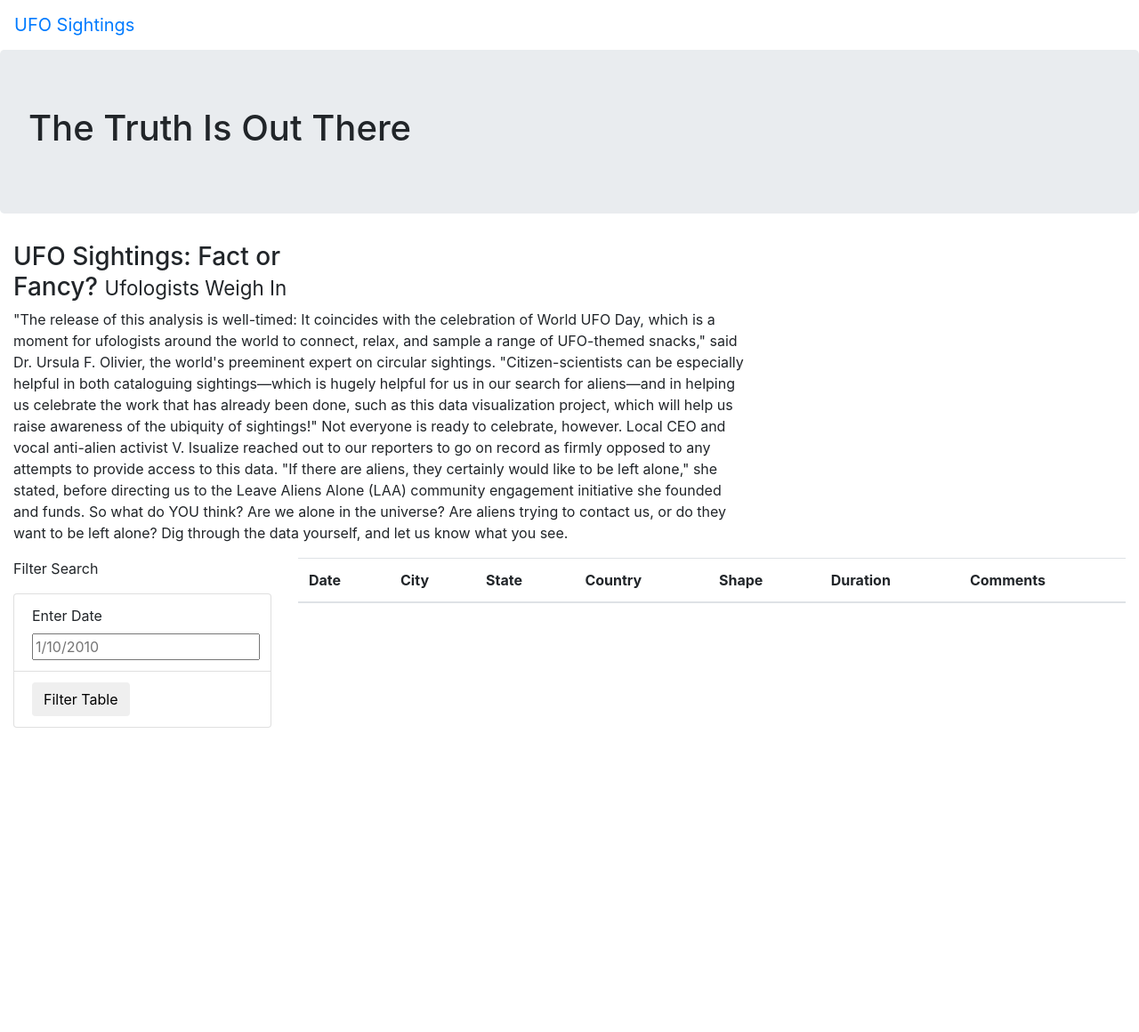
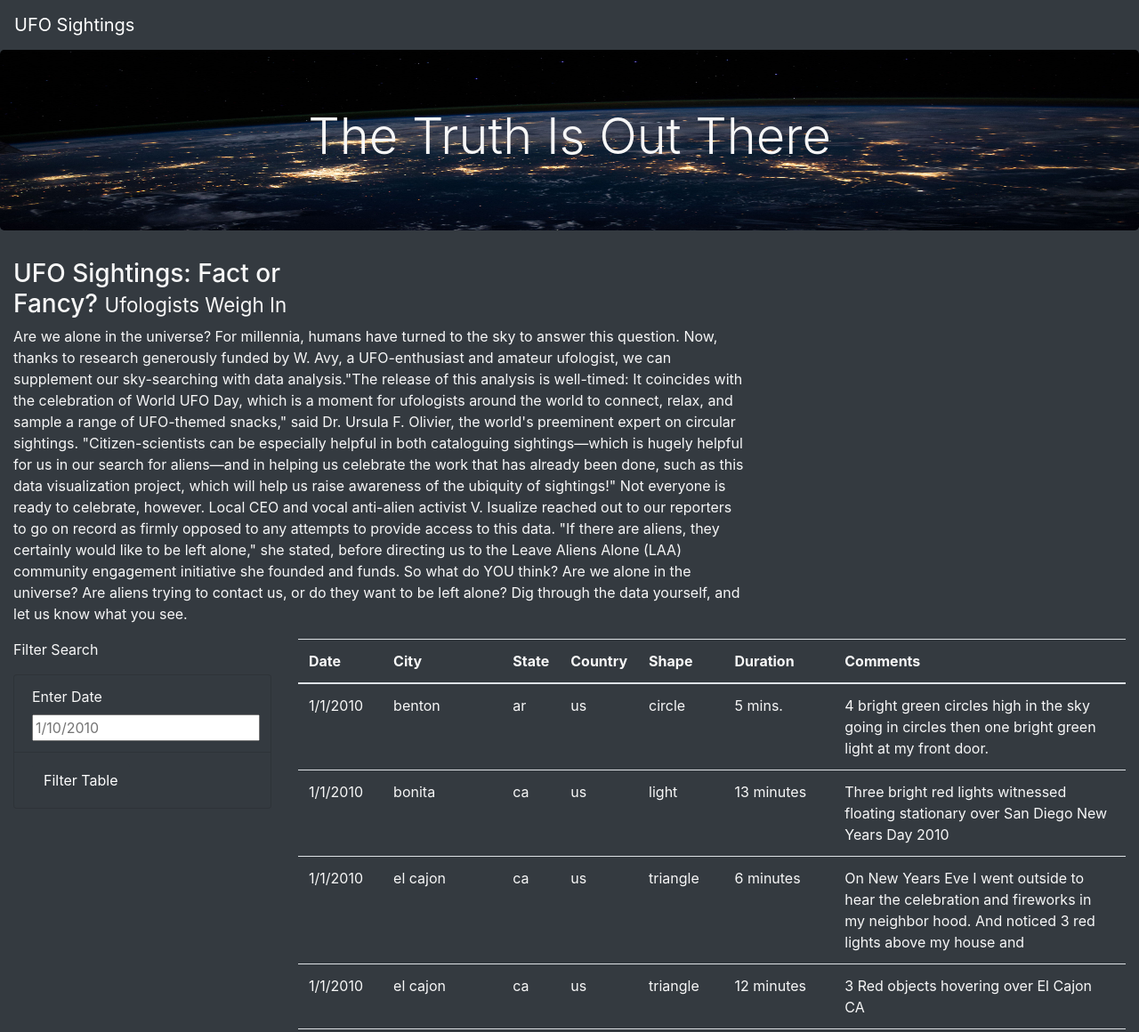
Before and after one commit to BartBachrach/UFOs, a plain HTML site: page index.html in a window 1280 px wide. Shown: the top 1160 px of the page at 89% size. Before the commit the page ends 818 px from the top, so only its background shows below. Drawn offline with nearby package versions, Linux system fonts and the light colour scheme.

Commit message:
end of module work

```diff
--- a/index.html
+++ b/index.html
@@ -13,14 +13,14 @@
             />
             <link rel="stylesheet" href="static/css/style.css">
 </head>
-<body>
+<body class="bg-dark">
     <div class="wrapper">
-        <nav class="navbar navbar-expand-lg">
+        <nav class="navbar navbar-dark bg-dark navbar-expand-lg">
             <a class="navbar-brand" href="index.html">UFO Sightings</a>
         </nav>
     </div>
     <div class="jumbotron">
-        <h1>The Truth Is Out There</h1>
+        <h1 class="display-4">The Truth Is Out There</h1>
     </div>
     <div class="container-fluid">
         <div class="row">
@@ -30,7 +30,7 @@
         <h3>UFO Sightings: Fact or Fancy? <small>Ufologists Weigh In</small></h3>
     </div>
     <div class="col-md-8">
-        <p>"The release of this analysis is well-timed: It coincides with the celebration of World UFO Day, which is a moment for ufologists around the world to connect, relax, and sample a range of UFO-themed snacks," said Dr. Ursula F. Olivier, the world's preeminent expert on circular sightings. "Citizen-scientists can be especially helpful in both cataloguing sightings—which is hugely helpful for us in our search for aliens—and in helping us celebrate the work that has already been done, such as this data visualization project, which will help us raise awareness of the ubiquity of sightings!"
+        <p>Are we alone in the universe? For millennia, humans have turned to the sky to answer this question. Now, thanks to research generously funded by W. Avy, a UFO-enthusiast and amateur ufologist, we can supplement our sky-searching with data analysis."The release of this analysis is well-timed: It coincides with the celebration of World UFO Day, which is a moment for ufologists around the world to connect, relax, and sample a range of UFO-themed snacks," said Dr. Ursula F. Olivier, the world's preeminent expert on circular sightings. "Citizen-scientists can be especially helpful in both cataloguing sightings—which is hugely helpful for us in our search for aliens—and in helping us celebrate the work that has already been done, such as this data visualization project, which will help us raise awareness of the ubiquity of sightings!"
 
             Not everyone is ready to celebrate, however. Local CEO and vocal anti-alien activist V. Isualize reached out to our reporters to go on record as firmly opposed to any attempts to provide access to this data. "If there are aliens, they certainly would like to be left alone," she stated, before directing us to the Leave Aliens Alone (LAA) community engagement initiative she founded and funds.
 
@@ -41,15 +41,15 @@
     <div class="container-fluid">
         <div class="row">
             <div class="col-md-3">
-                <form>
+                <form class="bg-dark">
                     <p>Filter Search</p>
-                    <ul class="list-group">
-                        <li class="list-group-item">
-                            <label for="date">Enter Date</label>
+                    <ul class="list-group bg-dark">
+                        <li class="list-group-item bg-dark">
+                            <label for="date" style="font-family: inherit; font-size: 1rem;">Enter Date</label>
                             <input type="text" placeholder="1/10/2010" id="datetime"/>
                         </li>
-                        <li class="list-group-item">
-                            <button id="filter-btn" type="button" class="btn btn-default">Filter Table</button>
+                        <li class="list-group-item bg-dark">
+                        <button id="filter-btn" type="button" class="btn btn-dark">Filter Table</button>
                         </li>
                     </ul>
                 </form>
@@ -72,5 +72,8 @@
             </div>
         </div>
     </div>
+    <script src="https://cdnjs.cloudflare.com/ajax/libs/d3/4.11.0/d3.js"></script>
+    <script src="./static/js/data.js"></script>
+    <script src="./static/js/app.js"></script>
 </body>
 </html>
--- a/static/css/style.css
+++ b/static/css/style.css
@@ -0,0 +1,10 @@
+body {
+
+    color: #f7f7f7;
+}
+
+.jumbotron {
+    background-image: url("../images/nasa.jpg");
+    background-size: 100% 100%;
+    text-align: center;
+}
--- a/static/js/app.js
+++ b/static/js/app.js
@@ -15,11 +15,11 @@ function buildTable(data) {
             cell.text(val);
         });
     });
-}
+};
 
 function handleClick() {
     let date = d3.select("#datetime").property("value");
-    let filterData = tableData;
+    let filteredData = tableData;
 
 // example JS if-statement syntax:
 // if ( condition ) { code to execute }
@@ -30,14 +30,14 @@ function handleClick() {
 //};
 
     if (date) {
-        filteredData = filteredData.filter(row => row.datetime === date);
-    }
+            filteredData = filteredData.filter(row => row.datetime === date);
+    };
 
     //Rebuild the table using the filtered data
     // @NOTE: if not date was entered, then filteredData will
     // just be the original table data
     buildTable(filteredData);
-}
+};
 d3.selectAll("#filter-btn").on("click", handleClick);
 
 
```
Also changed, not shown: static/images/nasa.jpg (added).
